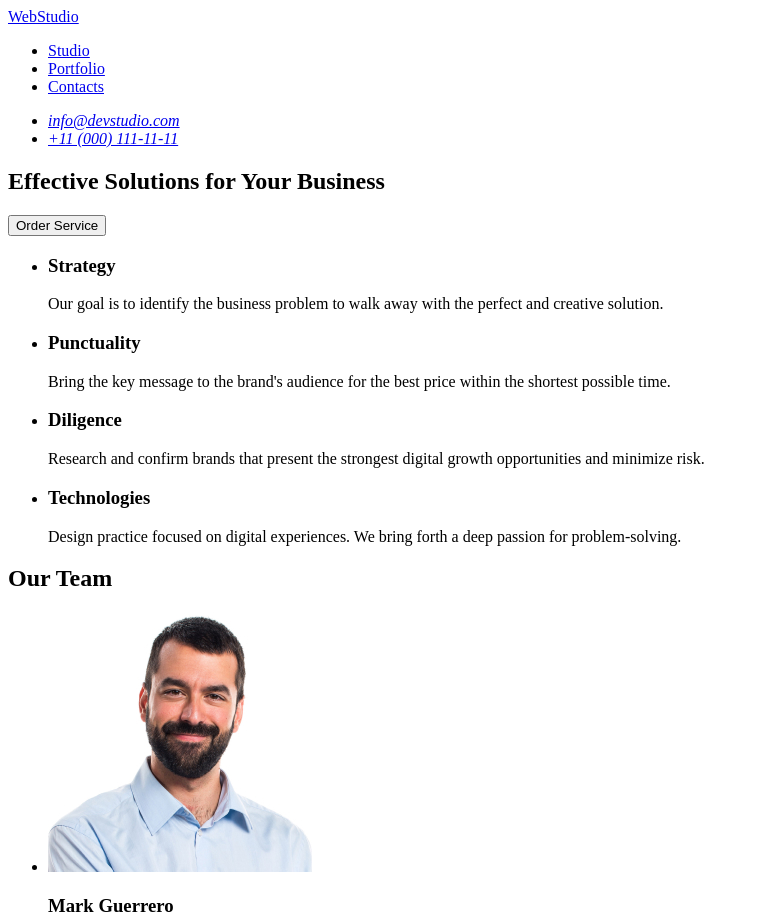
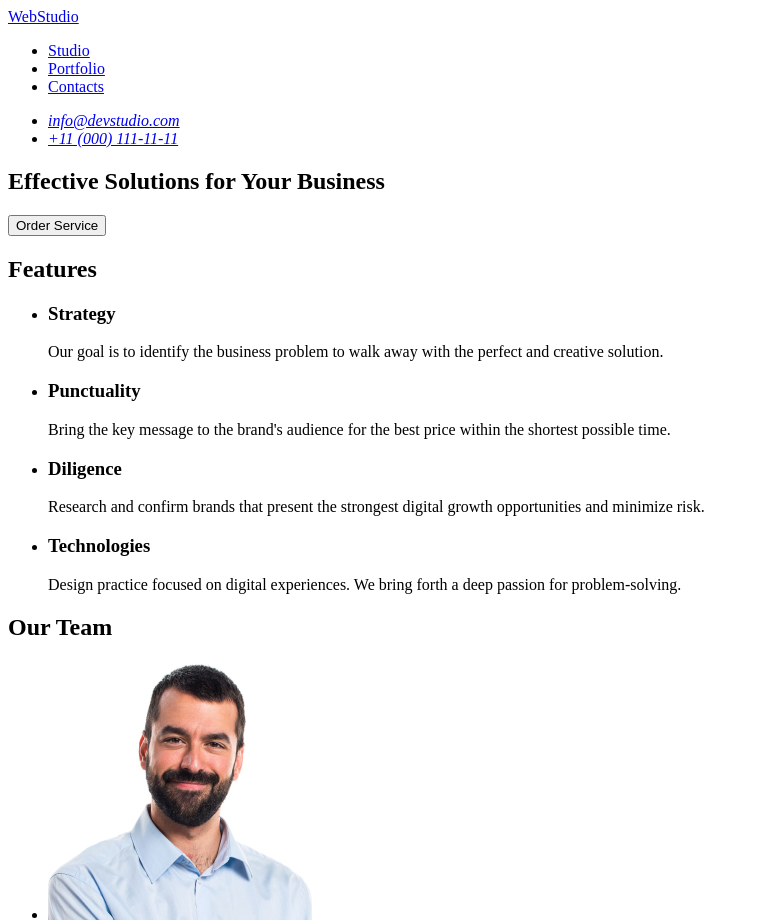
Before and after one commit to JuliaS8/goit-markup-hw-01, a plain HTML site: page index.html in a window 1280 px wide. Shown: the top 923 px of the page, without its empty margins (0-759 px from the left). Drawn offline with Linux system fonts and the light colour scheme.

Commit message:
add h2 feautures

```diff
--- a/index.html
+++ b/index.html
@@ -37,7 +37,7 @@
       </section>
 
       <section>
-        <!-- <h2>features</h2> -->
+        <h2>Features</h2>
         <ul>
           <li>
             <h3>Strategy</h3>
```
